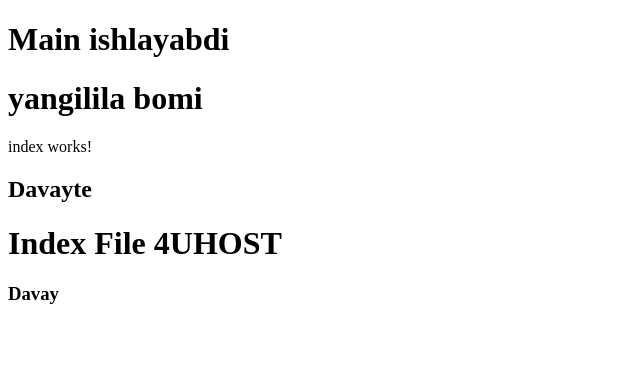
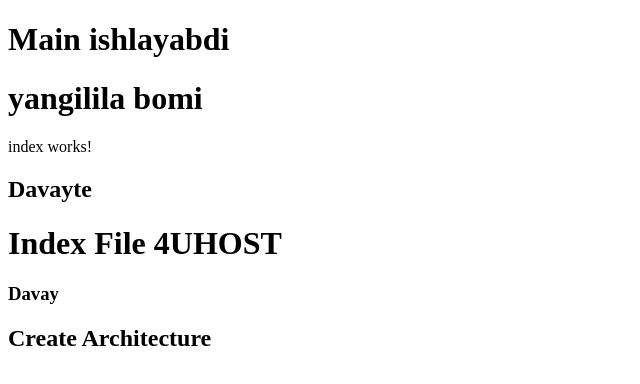
Before and after one commit to muhammad-abdulloh/4UHOST, an Angular app in the folder 4UHOST-Website/: page / in a window 1280 px wide. Shown: the top 384 px of the page, without its empty margins (0-640 px from the left). Built offline with nearby package versions, Linux system fonts and the light colour scheme.

Commit message:
Create Architecture

```diff
--- a/4UHOST-Website/src/app/index/index.component.html
+++ b/4UHOST-Website/src/app/index/index.component.html
@@ -2,3 +2,4 @@
 <h2>Davayte</h2>
 <h1>Index File 4UHOST</h1>
 <h3>Davay</h3>
+<h2>Create Architecture</h2>
```
